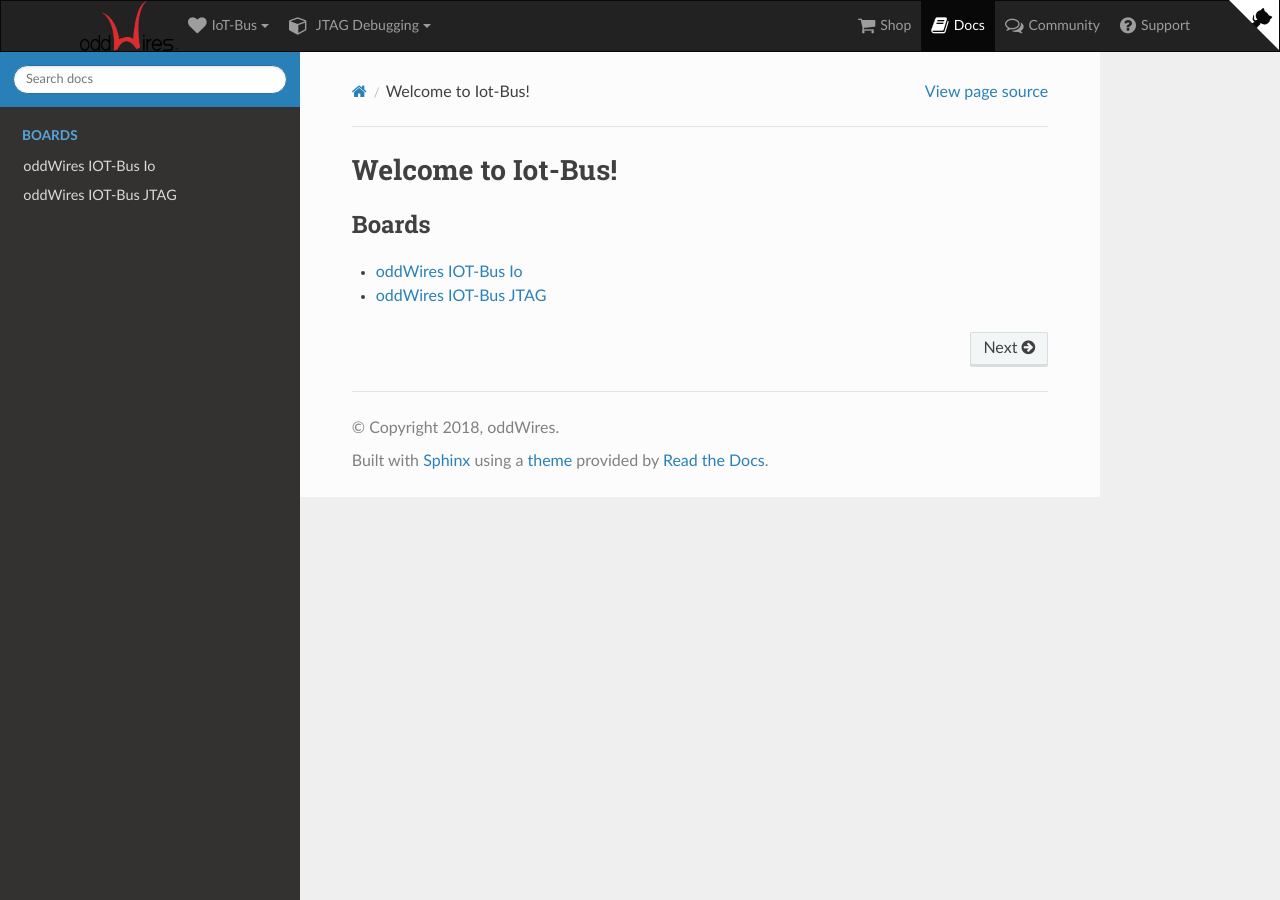
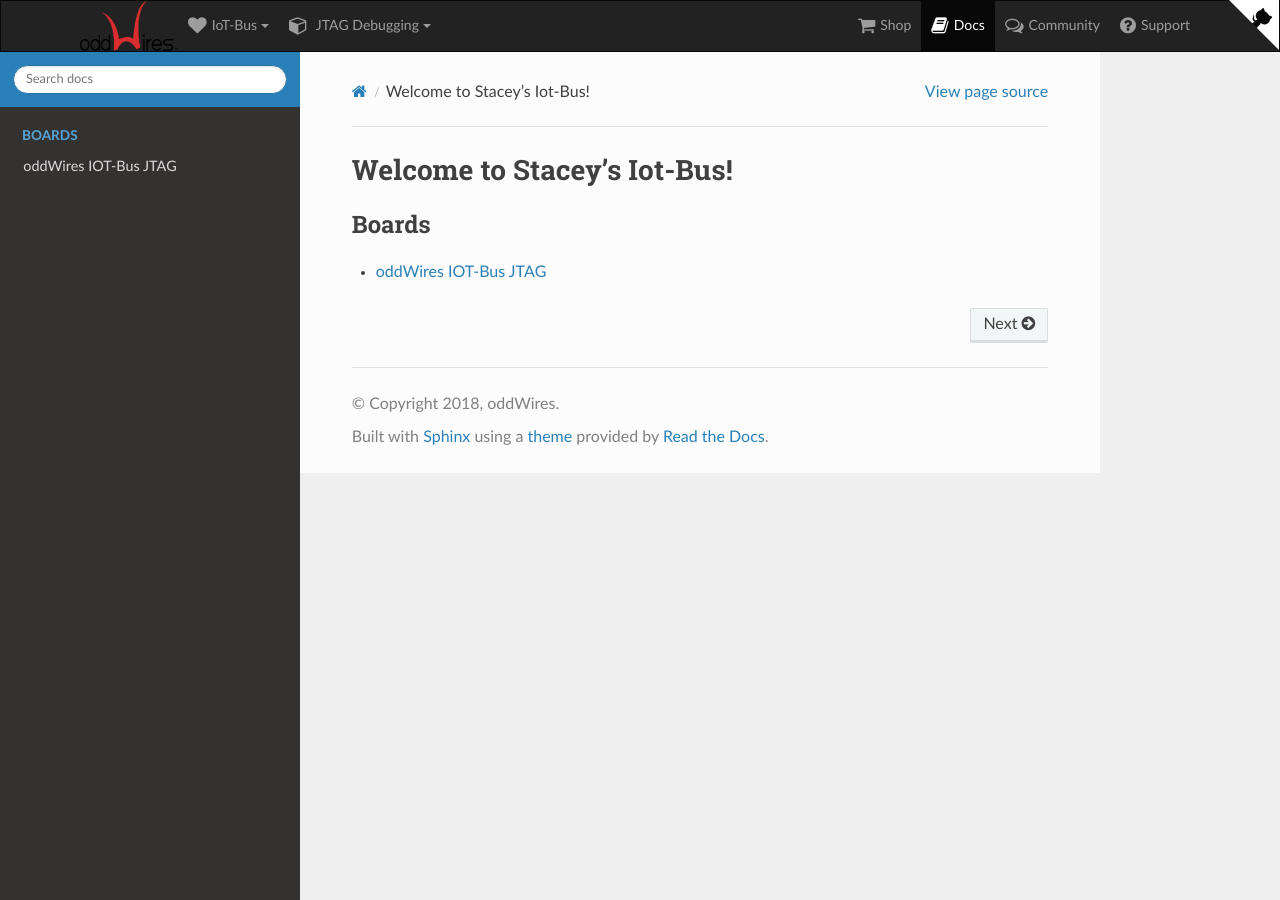
Before and after one commit to iot-bus/iot-bus.github.io, a Sphinx documentation site: the page built from docs/source/index.rst, in a window 1280 px wide and 900 px high. Built offline with Sphinx 7.4.7 and the Read the Docs theme 2.0.0, drawn with Linux system fonts in a browser that asks for light colours; pages that are not in the unit, such as notebooks, are missing from menus.

Commit message:
Removed Io board

```diff
--- a/docs/source/index.rst
+++ b/docs/source/index.rst
@@ -3,7 +3,7 @@
    You can adapt this file completely to your liking, but it should at least
    contain the root `toctree` directive.
 
-Welcome to Iot-Bus!
+Welcome to Stacey's Iot-Bus!
 ===================
 
 .. toctree::
@@ -21,8 +21,6 @@
 
     boards/index
 
-    boards/iot-bus-io
-
     boards/iot-bus-proteus
 
     boards/iot-bus-jtag
```
